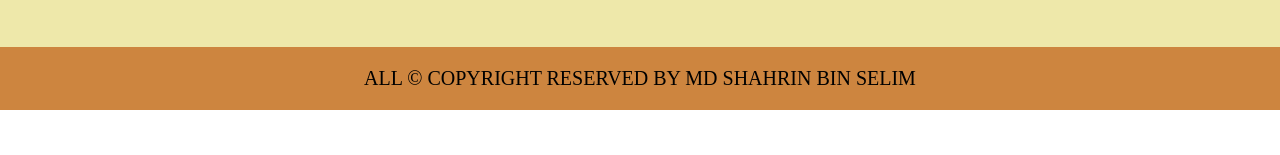
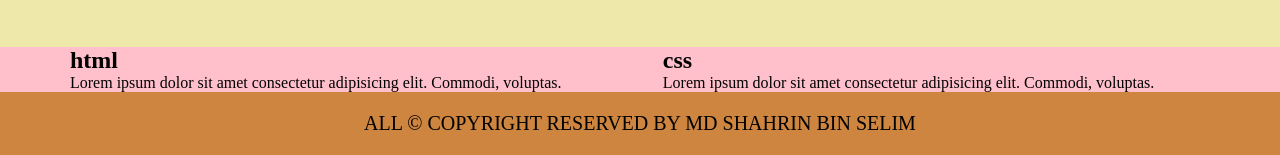
Before and after one commit to shahrin2018/my-first-repo, a plain HTML site: page index.html in a window 1280 px wide. Shown: the part 1810-1965 px from the top of the page. Before the commit the page ends 1920 px from the top, so only its background shows below. Drawn offline with Linux system fonts and the light colour scheme.

Commit message:
my second commit

```diff
--- a/index.html
+++ b/index.html
@@ -78,6 +78,21 @@
         </div>
     </section>
 
+    <section class="service">
+        <div class="container">
+            <div class="html-service">
+                <h2>html</h2>
+                <p>Lorem ipsum dolor sit amet consectetur
+                     adipisicing elit. Commodi, voluptas.</p>
+            </div>
+            <div class="css-service">
+                <h2>css</h2>
+                <p>Lorem ipsum dolor sit amet consectetur
+                     adipisicing elit. Commodi, voluptas.</p>
+            </div>
+        </div>
+    </section>
+
     <footer>
         <p class="footer">ALL &COPY COPYRIGHT RESERVED BY MD SHAHRIN BIN SELIM</p>
     </footer>
--- a/style.css
+++ b/style.css
@@ -149,6 +149,26 @@ header::after{
     font-size: 20px;
 }
 
+.html-service{
+    float: left;
+    width: 48%;
+}
+
+.css-service{
+    float: right;
+    width: 48%;
+}
+
+.service::after{
+    content: "";
+    clear: both;
+    display: block;
+}
+
+.service{
+    background-color: pink;
+}
+
 footer{
     background-color: peru;
     padding: 20px;
```
